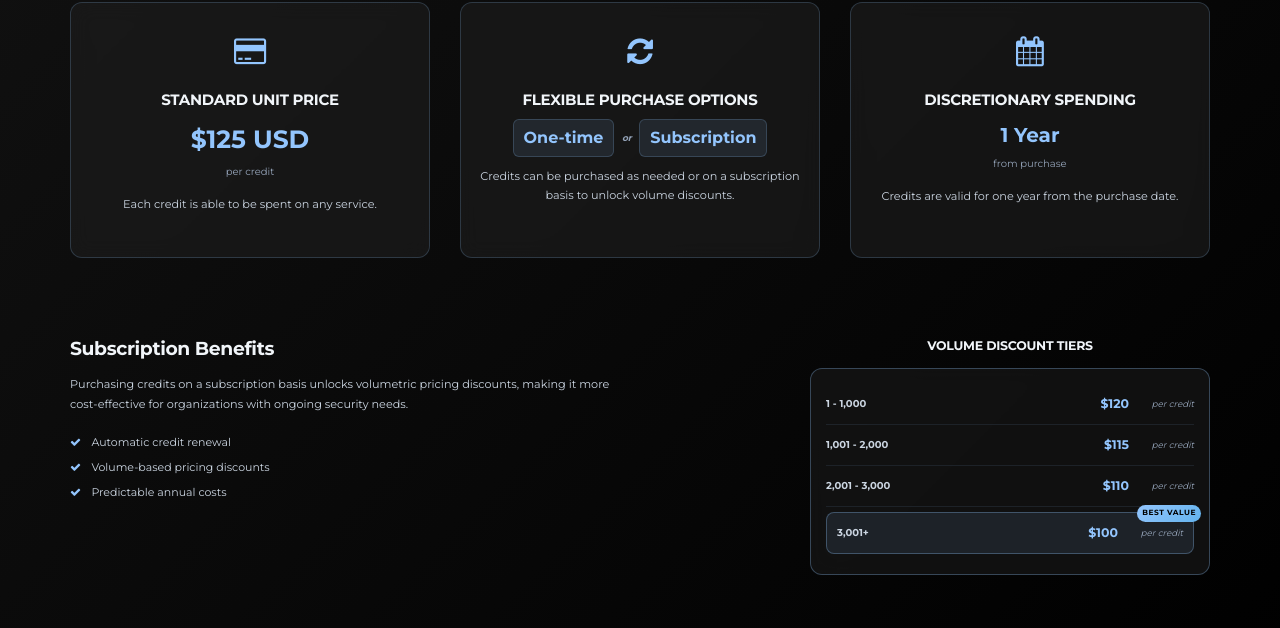
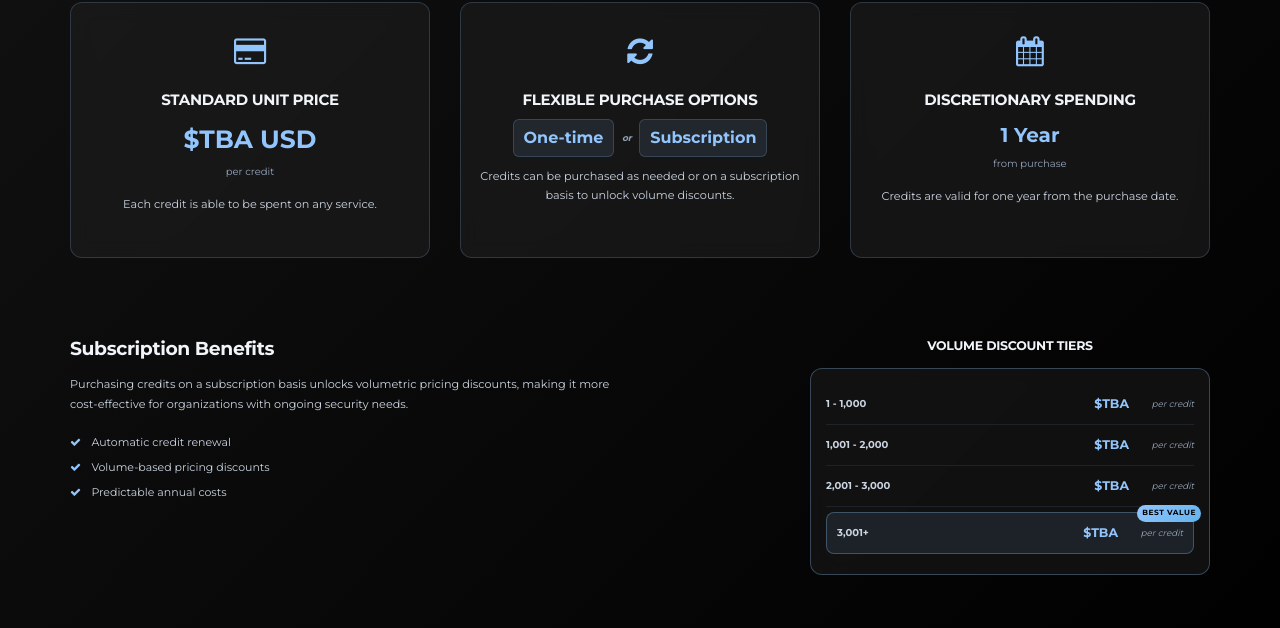
Before and after one commit to AuguryOne/auguryone.github.io, a Jekyll site: the page built from pricing.html, in a window 1280 px wide and 1400 px high, scrolled down 311 px. Shown: the part 133-761 px from the top of the window. Built offline with Jekyll 4.4.1, drawn with Linux system fonts in a browser that asks for light colours.

Commit message:
Normalize pricing details and certain pricing styles

```diff
--- a/_includes/components/sections/guidance/pricing.html
+++ b/_includes/components/sections/guidance/pricing.html
@@ -9,7 +9,7 @@
                 <div class="pricing-header">
                     <h3>Annual Retainer</h3>
                     <div class="pricing-amount">
-                        <span class="price">25</span>
+                        <span class="price">TBA</span>
                         <span class="period">credits/month, per organization</span>
                     </div>
                 </div>
--- a/_includes/components/sections/intelligence/pricing.html
+++ b/_includes/components/sections/intelligence/pricing.html
@@ -9,7 +9,7 @@
                 <div class="pricing-header">
                     <div class="pricing-amount">
                         <h3>Organization</h3>
-                        <span class="price">4</span>
+                        <span class="price">TBA</span>
                         <span class="period">credits/month, per organization</span>
                     </div>
                 </div>
@@ -18,7 +18,7 @@
                 <div class="pricing-header">
                     <div class="pricing-amount">
                         <h3>Researcher</h3>
-                        <span class="price">1</span>
+                        <span class="price">TBA</span>
                         <span class="period">credit/month, per account</span>
                     </div>
                 </div>
@@ -27,7 +27,7 @@
                 <div class="pricing-header">
                     <div class="pricing-amount">
                         <h3>Student</h3>
-                        <span class="price">Free</span>
+                        <span class="price">TBA</span>
                         <span class="period">credits/month, per account</span>
                     </div>
                 </div>
--- a/_includes/components/sections/response/pricing.html
+++ b/_includes/components/sections/response/pricing.html
@@ -7,10 +7,10 @@
         <div class="pricing-structure">
             <div class="pricing-card primary">
                 <div class="pricing-header">
-                    <h3>Annual Retainer</h3>
                     <div class="pricing-amount">
-                        <span class="price">25 credits</span>
-                        <span class="period">per organization, per month</span>
+                        <h3>Annual Retainer</h3>
+                        <span class="price">TBA</span>
+                        <span class="period">credits/month, per organization</span>
                     </div>
                 </div>
             </div>
--- a/assets/css/pages/intelligence/sections/_intelligence_pricing.scss
+++ b/assets/css/pages/intelligence/sections/_intelligence_pricing.scss
@@ -230,6 +230,8 @@
     display: flex;
     flex-direction: column;
     height: 100%;
+    margin-top: auto;
+    margin-bottom: auto;
 }
 
 .intelligence-pricing-section .pricing-amount {
@@ -243,6 +245,7 @@
 
 .intelligence-pricing-section .pricing-amount h3 {
     text-transform: uppercase;
+    margin-bottom: 0;
 }
 
 .intelligence-pricing-section .pricing-amount .price {
--- a/assets/css/pages/response/sections/_response_pricing.scss
+++ b/assets/css/pages/response/sections/_response_pricing.scss
@@ -117,6 +117,14 @@
     display: flex;
     flex-direction: column;
     height: 100%;
+    margin-top: auto;
+    margin-bottom: auto;
+}
+
+.response-pricing-section .pricing-header h3 {
+    font-size: 1.75rem;
+    margin-bottom: 0;
+    flex-shrink: 0;
 }
 
 .response-pricing-section .pricing-amount {
@@ -124,6 +132,7 @@
     flex-direction: column;
     align-items: center;
     justify-content: center;
+    vertical-align: middle;
     gap: 0.25rem;
     flex: 1;
 }
@@ -135,6 +144,7 @@
     line-height: 1;
     word-break: keep-all;
     white-space: nowrap;
+    text-transform: uppercase;
 }
 
 .response-pricing-section .pricing-amount .period {
--- a/pricing.html
+++ b/pricing.html
@@ -44,7 +44,7 @@ title: Augury One - Pricing
                                     <i class="fa fa-credit-card"></i>
                                 </div>
                                 <h3>Standard Unit Price</h3>
-                                <div class="credit-value">$125 USD</div>
+                                <div class="credit-value">$TBA USD</div>
                                 <div class="credit-label">per credit</div>
                                 <p>Each credit is able to be spent on any service.</p>
                             </div>
@@ -102,22 +102,22 @@ title: Augury One - Pricing
                                     <div class="discount-table">
                                         <div class="discount-tier">
                                             <div class="tier-range">1 - 1,000</div>
-                                            <div class="tier-price">$120</div>
+                                            <div class="tier-price">$TBA</div>
                                             <div class="tier-label">per credit</div>
                                         </div>
                                         <div class="discount-tier">
                                             <div class="tier-range">1,001 - 2,000</div>
-                                            <div class="tier-price">$115</div>
+                                            <div class="tier-price">$TBA</div>
                                             <div class="tier-label">per credit</div>
                                         </div>
                                         <div class="discount-tier">
                                             <div class="tier-range">2,001 - 3,000</div>
-                                            <div class="tier-price">$110</div>
+                                            <div class="tier-price">$TBA</div>
                                             <div class="tier-label">per credit</div>
                                         </div>
                                         <div class="discount-tier best-value">
                                             <div class="tier-range">3,001+</div>
-                                            <div class="tier-price">$100</div>
+                                            <div class="tier-price">$TBA</div>
                                             <div class="tier-label">per credit</div>
                                             <div class="best-value-badge">Best Value</div>
                                         </div>
```
